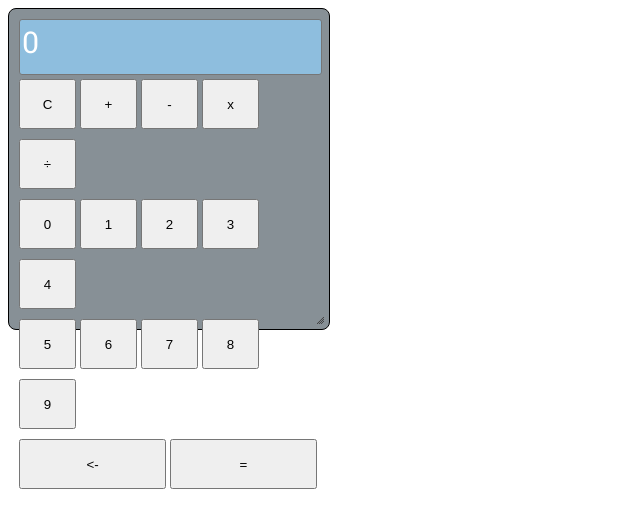
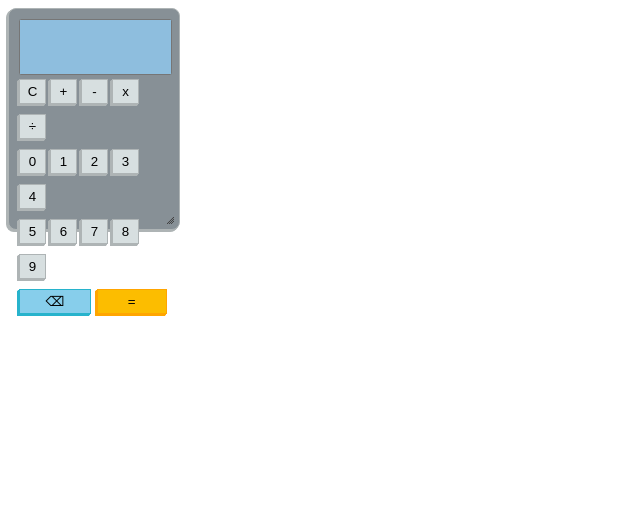
Before and after one commit to dev-baekgom/msv, a plain HTML site: page index.html in a window 1280 px wide. Shown: the whole page, without its empty margins (0-640 px from the left). Drawn offline with Linux system fonts and the light colour scheme.

Commit message:
UI changes

```diff
--- a/index.html
+++ b/index.html
@@ -11,7 +11,7 @@
 </head>
 <body>
     <div id = "calculator">
-        <textarea id = "Equation">0</textarea></br>
+        <textarea id = "Equation" readonly></textarea></br>
         <input id="button" type="button" value="C" onclick="txt_0();">
         <input id="button" type="button" value="+" onclick="add_txt('+');">
         <input id="button" type="button" value="-" onclick="add_txt('-');">
@@ -27,7 +27,7 @@
         <input id="button" type="button" value="7" onclick="add_txt('7');">
         <input id="button" type="button" value="8" onclick="add_txt('8');">
         <input id="button" type="button" value="9" onclick="add_txt('9');"></br>
-        <input id="button-del" type="button" value="<-" onclick="remove_txt();">
+        <input id="button-del" type="button" value="⌫" onclick="remove_txt();">
         <input id="button-go" type="button" value="=" onclick="reload();">
     </div>
     <script type="text/javascript" src="src/js/javascript.js"></script>
--- a/src/css/page-style.css
+++ b/src/css/page-style.css
@@ -1,19 +1,18 @@
-@import url('https://fonts.googleapis.com/css2?family=Roboto+Slab&display=swap');
-
 #calculator{
-  width: 300px;
-  height: 300px;
+  width: 150px;
+  height: 200px;
   border: solid 1px black;
   border-radius: 0.5em;
   padding: 10px;
   background-color: #879096;
+  box-shadow: -2px 2px #aeb4b5, -1.5px 1.5px #aeb4b5, -1px 1px #aeb4b5;
+  border: 1px solid #aeb4b5;
 }
 
 #Equation{
   border-radius: 0.1em;
   color: white;
-  font-family: 'Roboto Slab', serif;
-  font-size: 30px;
+  font-size: 15px;
   resize: none;
   width: calc(100% - 3px);
   height: 50px;
@@ -24,14 +23,24 @@
   width: calc(20% - 3px);
   height : calc(25% - 25px);
   margin-bottom: 10px;
-}
-
-#button-go{
-  width: calc(50% - 3px);
-  height: calc(25% - 25px);
+  background-color: #d7dfe0; /*#aeb4b5*/
+  box-shadow: -2px 2px #aeb4b5, -1.5px 1.5px #aeb4b5, -1px 1px #aeb4b5;
+  border: 1px solid #aeb4b5;
 }
 
 #button-del{
   width: calc(50% - 3px);
   height: calc(25% - 25px);
+  background-color: skyblue;
+  box-shadow: -2px 2px #27b3cc, -1.5px 1.5px #27b3cc, -1px 1px #27b3cc;
+  border: 1px solid #27b3cc;
 }
+
+#button-go{
+  margin-left: 1%;
+  width: calc(49% - 3px);
+  height: calc(25% - 25px);
+  background-color: #fcbd00;
+  box-shadow: -2px 2px orange, -1.5px 1.5px orange, -1px 1px orange;
+  border: 1px solid orange;
+}
```
